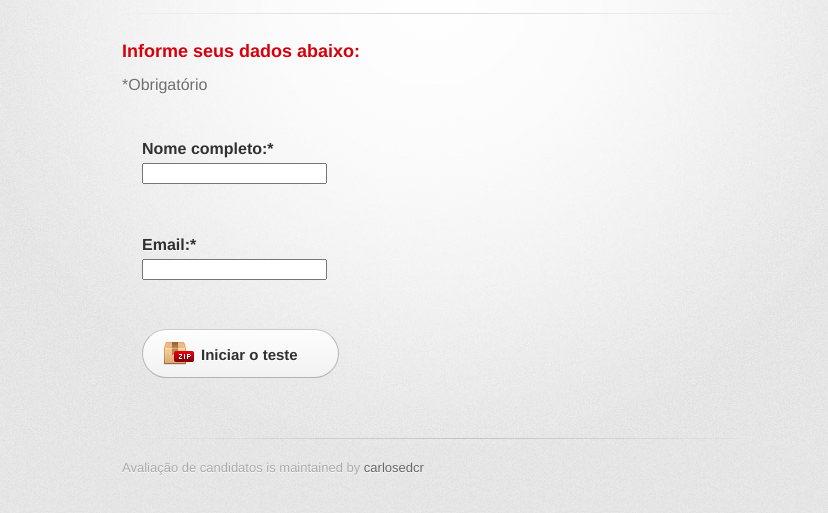
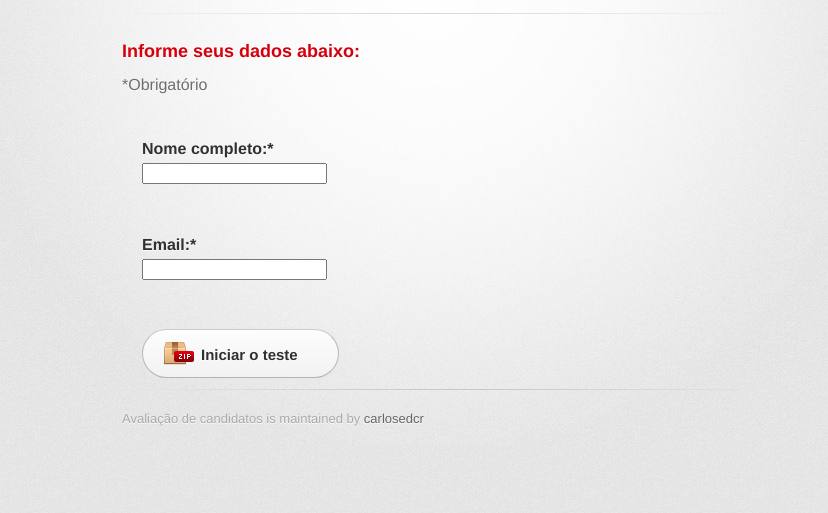
Before and after one commit to carlosedcr/avalia-o-de-candidatos, a plain HTML site: page index.html in a window 1280 px wide. Shown: the part 129-642 px from the top of the page, without its empty margins (208-1036 px from the left). Drawn offline with Linux system fonts and the light colour scheme; a web font is replaced by a local one.

Commit message:
Update index.html

```diff
--- a/index.html
+++ b/index.html
@@ -37,7 +37,7 @@
 <br>
 <br>
 <br>
-<section id="next_page" class="clearfix">
+<section id="next_page">
           <a href="http://carlosedcr.github.io/avalia-o-de-candidatos/avalia" id="download-zip" class="button"><span>Iniciar o teste</span></a>
 		</section>
 
```
